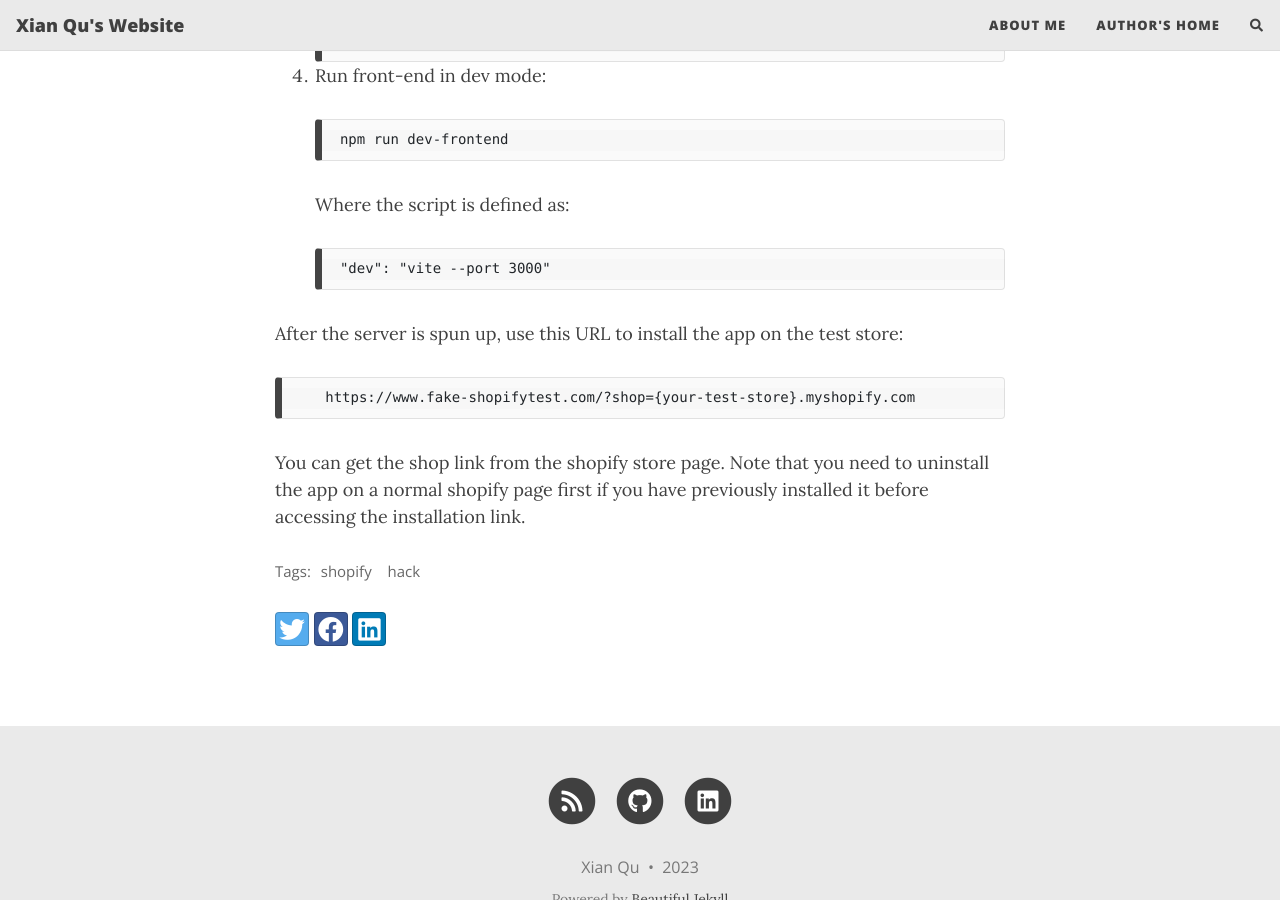
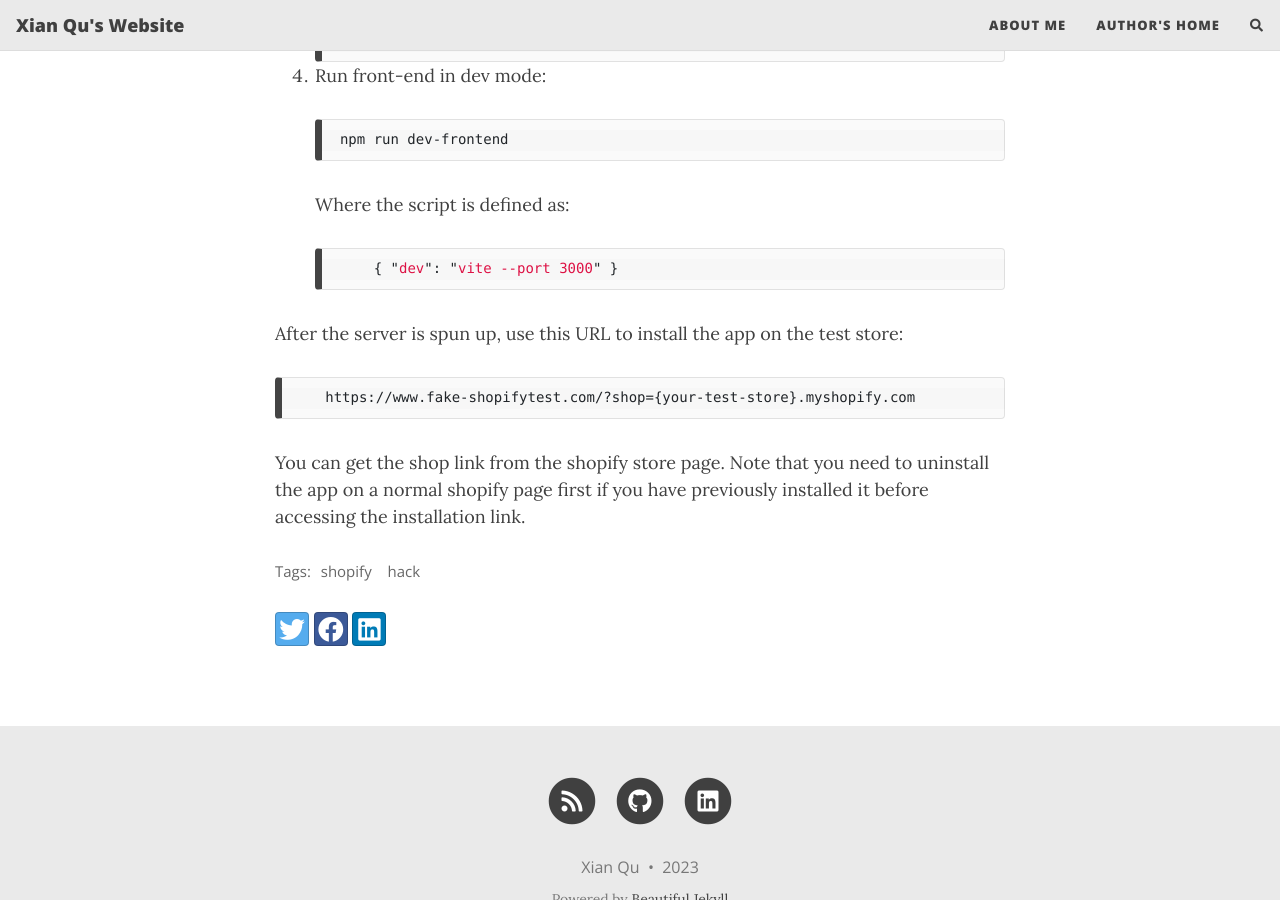
Before and after one commit to xianqugithub/xianqugithub.github.io, a Jekyll site: the page built from _posts/2023-10-09-shopify-localhost-markdown.md, in a window 1280 px wide and 900 px high, scrolled down 3322 px. Built offline with Jekyll 4.4.1, drawn with Linux system fonts in a browser that asks for light colours; nearby versions of some CDN libraries; comment, search, counter and statistics services are not loaded.

Commit message:
try javascript tag for code block.

````diff
--- a/_posts/2023-10-09-shopify-localhost-markdown.md
+++ b/_posts/2023-10-09-shopify-localhost-markdown.md
@@ -107,8 +107,9 @@ Note that for production build this needs be changed back so that the path can b
         npm run dev-frontend
 
     Where the script is defined as:
-
-        "dev": "vite --port 3000"
+    ```javascript
+        { "dev": "vite --port 3000" }
+    ```
 
 After the server is spun up, use this URL to install the app on the test store:
 
````
